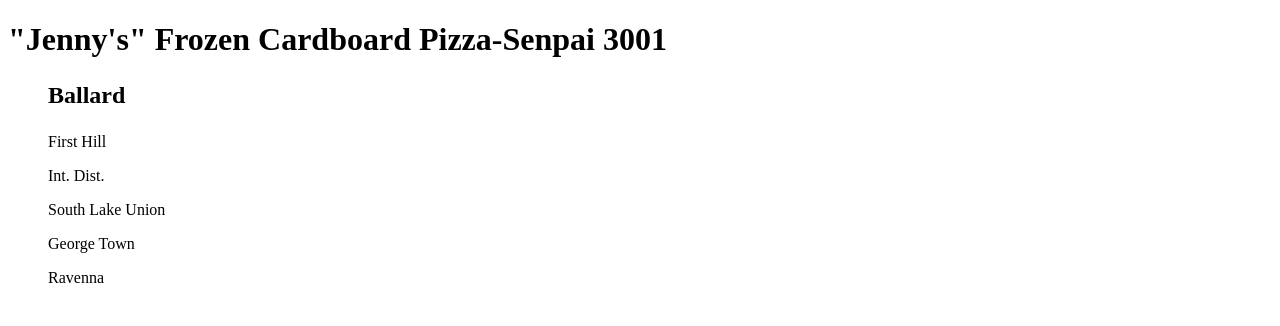
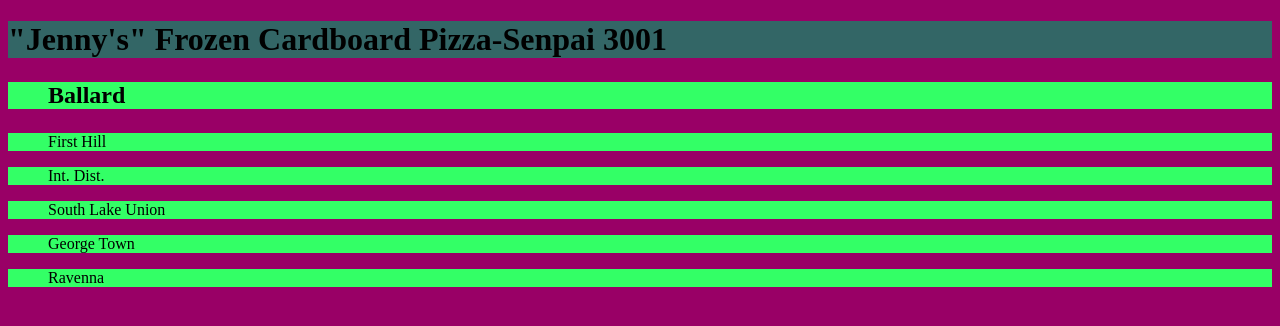
Before and after one commit to michaelechols918/pizza-shop, a plain HTML site: page index.html in a window 1280 px wide. Drawn offline with Linux system fonts and the light colour scheme.

Commit message:
added cool future colors

```diff
--- a/index.html
+++ b/index.html
@@ -2,19 +2,19 @@
 <html>
   <head>
     <title>Pizza Examples</title>
+    <link rel="stylesheet" type="text/css" href="style.css">
   </head>
   <h1>"Jenny's" Frozen Cardboard Pizza-Senpai 3001</h1>
   <body>
     <header id="body-header">
     </header>
     <section>
-      <h1><ul id="ballard">Ballard</h1><p>
-      <p><ul>First Hill</ul><p>
-      <p><ul>Int. Dist.</ul><p>
-      <p><ul>South Lake Union</ul><p>
-      <p><ul>George Town </ul><p>
-      <p><ul>Ravenna</ul><p>
-
+      <h1><ul id="ballard">Ballard</h1>
+      <ul>First Hill</ul>
+      <ul>Int. Dist.</ul>
+      <ul>South Lake Union</ul>
+      <ul>George Town </ul>
+      <ul>Ravenna</ul>
     </section>
   </body>
 </html>
--- a/style.css
+++ b/style.css
@@ -0,0 +1,9 @@
+h1{
+  background-color: #336666;
+}
+body {
+  background-color: #990066;
+}
+ul {
+  background-color: #33FF66;
+}
```
Also changed, not shown: app.js (+7 -22 lines), sales-data.html (+1 -0 lines), 1 other file.
